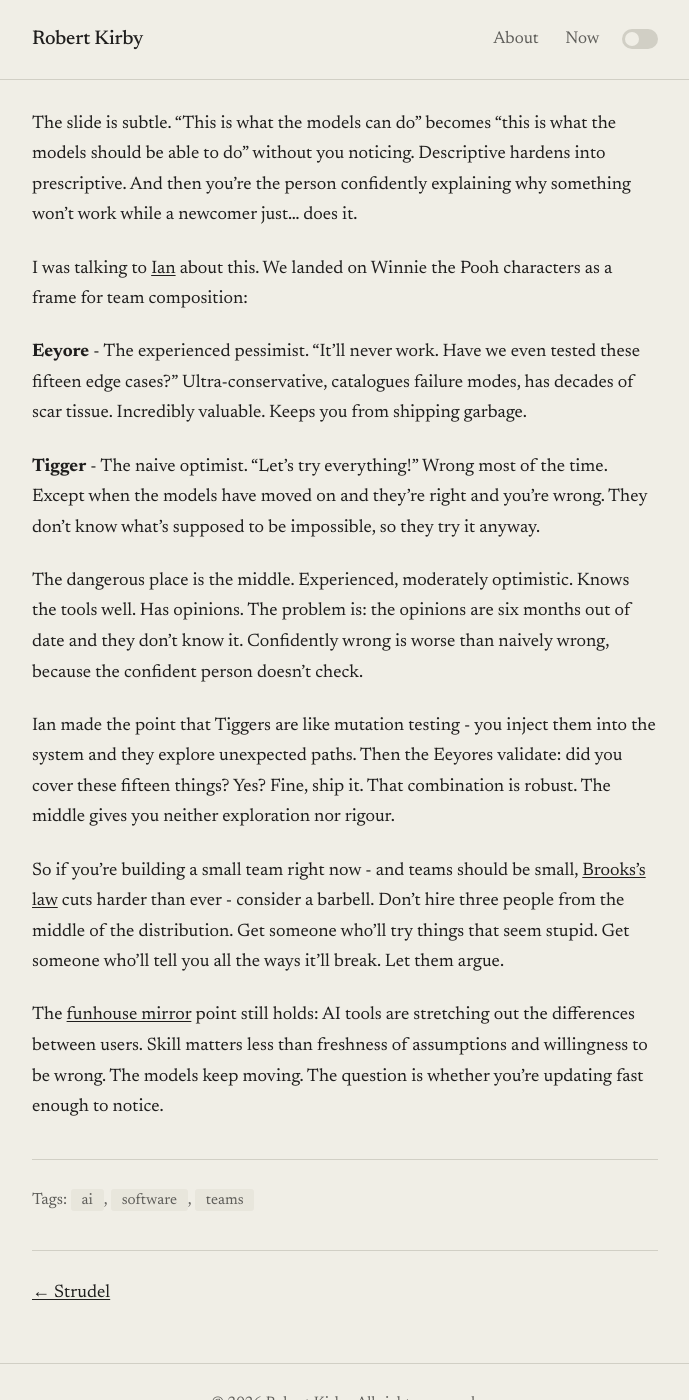
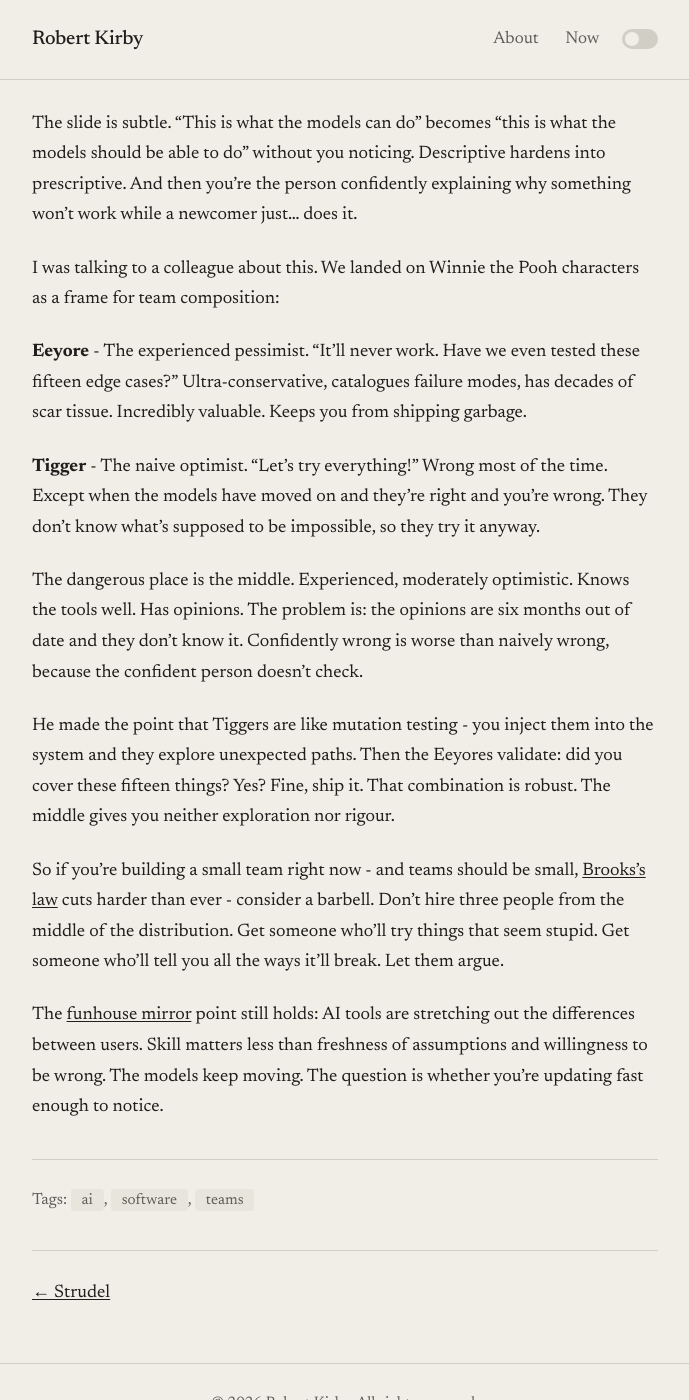
Before and after one commit to rob137/rob137.github.io, a Jekyll site: the page built from _posts/2026-02-18-is-ought.md, in a window 1280 px wide and 1400 px high, scrolled down 650 px. Shown: the whole window, without its empty margins (295-984 px from the left). Built offline with Jekyll 4.4.1, drawn with Linux system fonts in a browser that asks for light colours.

Commit message:
Remove name from is-ought post

```diff
--- a/_posts/2026-02-18-is-ought.md
+++ b/_posts/2026-02-18-is-ought.md
@@ -14,7 +14,7 @@ Here's the problem: your beliefs about what the models can and can't do are goin
 
 The slide is subtle. "This is what the models can do" becomes "this is what the models should be able to do" without you noticing. Descriptive hardens into prescriptive. And then you're the person confidently explaining why something won't work while a newcomer just... does it.
 
-I was talking to [Ian](https://www.linkedin.com/in/ian-reay/) about this. We landed on Winnie the Pooh characters as a frame for team composition:
+I was talking to a colleague about this. We landed on Winnie the Pooh characters as a frame for team composition:
 
 **Eeyore** - The experienced pessimist. "It'll never work. Have we even tested these fifteen edge cases?" Ultra-conservative, catalogues failure modes, has decades of scar tissue. Incredibly valuable. Keeps you from shipping garbage.
 
@@ -22,7 +22,7 @@ I was talking to [Ian](https://www.linkedin.com/in/ian-reay/) about this. We lan
 
 The dangerous place is the middle. Experienced, moderately optimistic. Knows the tools well. Has opinions. The problem is: the opinions are six months out of date and they don't know it. Confidently wrong is worse than naively wrong, because the confident person doesn't check.
 
-Ian made the point that Tiggers are like mutation testing - you inject them into the system and they explore unexpected paths. Then the Eeyores validate: did you cover these fifteen things? Yes? Fine, ship it. That combination is robust. The middle gives you neither exploration nor rigour.
+He made the point that Tiggers are like mutation testing - you inject them into the system and they explore unexpected paths. Then the Eeyores validate: did you cover these fifteen things? Yes? Fine, ship it. That combination is robust. The middle gives you neither exploration nor rigour.
 
 So if you're building a small team right now - and teams should be small, [Brooks's law](/2026/01/03/brooks-law-redux) cuts harder than ever - consider a barbell. Don't hire three people from the middle of the distribution. Get someone who'll try things that seem stupid. Get someone who'll tell you all the ways it'll break. Let them argue.
 
```
